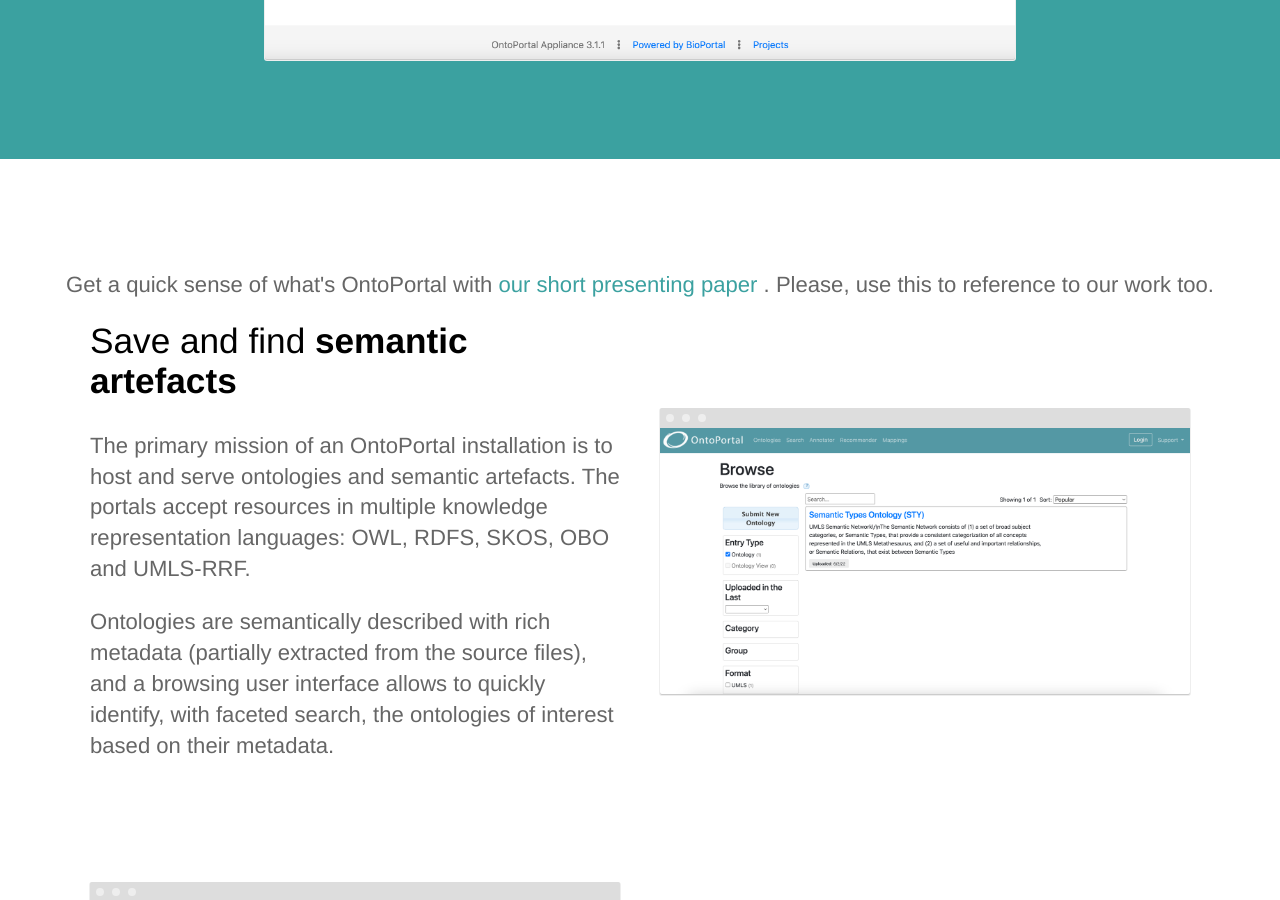
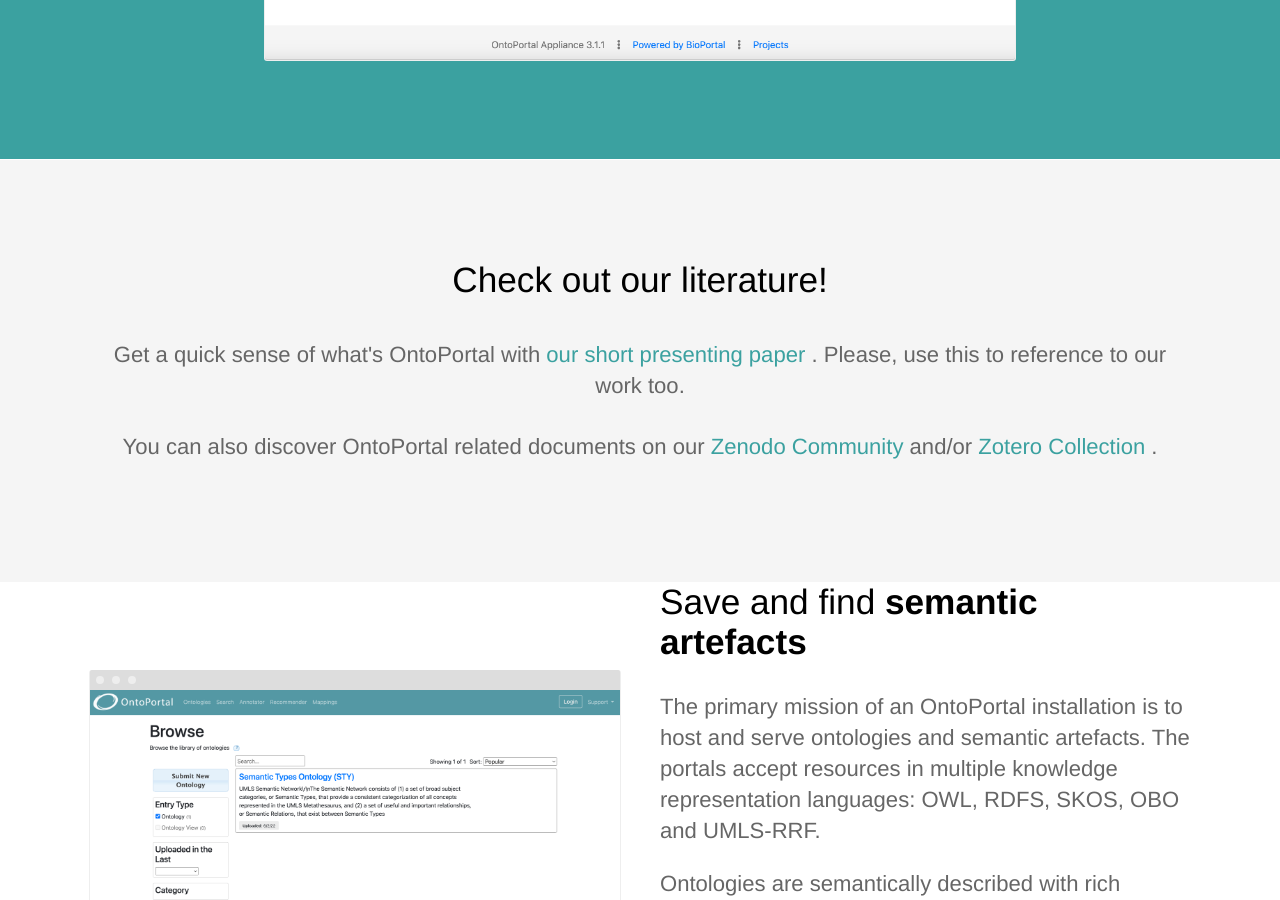
Before and after one commit to ontoportal/website, a Jekyll site: the page built from index.html, in a window 1280 px wide and 900 px high, scrolled down 994 px. Built offline with Jekyll 4.4.1, drawn with Linux system fonts in a browser that asks for light colours; comment, search, counter and statistics services are not loaded.

Commit message:
Added literature section on Homepage

```diff
--- a/index.html
+++ b/index.html
@@ -22,8 +22,18 @@
 </section>
 
 <div class="content">
+	<section class="testimonial">
+		<div class="container flex" style="flex-wrap: wrap; overflow-wrap: anywhere">
+			<div class="text editable" style=" display: flex; justify-content: center; flex-direction: column; align-items: center;">
+				<h2>Check out our literature!</h2>
+				<p class="subtext editable"> Get a quick sense of what's OntoPortal with <a href="https://hal.science/hal-04088537" target="_blank"> our short presenting paper </a>. Please, use this to reference to our work too.</p>
+				<p class="subtext editable"> You can also discover OntoPortal related documents on our <a href="https://zenodo.org/communities/ontoportal" target="_blank"> Zenodo Community </a>and/or <a href="https://www.zotero.org/groups/6228656/ontoportal_alliance_biblio" target="_blank"> Zotero Collection </a>.</p>
+			</div>
+		</div>
+
+	</section>
 	<section>
-				<p class="subtext editable"> Get a quick sense of what's OntoPortal with <a href="https://hal.science/hal-04088537" target="_blank"> our short presenting paper </a>. Please, use this to reference to our work too.</p>
+
 
 		<div class="container flex">
 			<div class="text editable">
```
